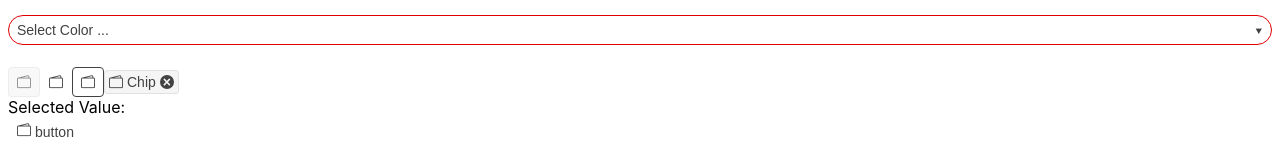
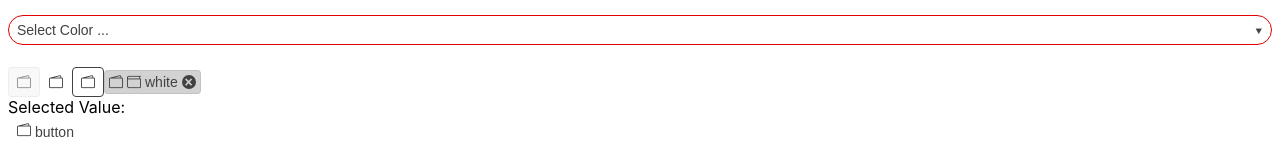
Before and after one commit to ShahedAhmadAhadi/components, a React (Create React App) app: page / in a window 1280 px wide. Shown: the part 123-283 px from the top of the page. Built offline with nearby package versions, Linux system fonts and the light colour scheme; the HTML template or start-up script is replaced by a standard one.

Commit message:
Chip completed starting ChipList

```diff
--- a/src/App.js
+++ b/src/App.js
@@ -30,7 +30,7 @@ function App() {
       <Button fillMode={''} disabled className={''} icon={'bi bi-wallet2'}></Button>
       <Button fillMode={'flat'} className={'a'} icon={'bi bi-wallet2'}></Button>
       <Button fillMode={'outline'} className={''} icon={'bi bi-wallet2'}></Button>
-      <Chip removable={true} icon={'bi bi-wallet2'} >Chip</Chip>
+      <Chip removable={true} icon={'bi bi-wallet2'}  text='white' selectedIcon={'bi bi-wallet'} selected> </Chip>
       <div className="example-config">Selected Value: {value}</div>
       {/* <DropDownLIst data={data} onChange={handleChange}></DropDownLIst> */}
       <Button fillMode={'link'} className={''} icon={'bi bi-wallet2'}>button</Button>
--- a/src/components/Chip.js
+++ b/src/components/Chip.js
@@ -1,7 +1,7 @@
 import React from 'react'
 import Button from './Button'
 
-function Chip({ removable, size, ...other }) {
+function Chip({ text, value, removable, size, removeIcon, selected, selectedIcon, children, ...other }) {
     switch (size) {
         case 'large':
             size = 'chip-lg'
@@ -21,10 +21,11 @@ function Chip({ removable, size, ...other }) {
     }
     return (
         <React.Fragment>
-            <Button className={`${size}`} {...other}>
+            <Button className={`${size} ${selected ? "chip-selected": ''}`} {...other}>
                 <span className='btn'>
-                    {other.children}
-                {removable && <span className='removable icon'>&times;</span>}
+                    {selectedIcon && selected && (<span className={`${selectedIcon} icon`}></span>)}
+                    {other.children || text}
+                    {removable && <span className={`${removeIcon? `${removeIcon}`: 'removable'} icon`}>{removeIcon ? '': <>&times;</>}</span>}
                     </span>
             </Button>
         </React.Fragment>
--- a/src/index.css
+++ b/src/index.css
@@ -304,6 +304,9 @@
     .chip-selected {
         background-color: #d2d2d2;
     }
+    .chip-selected .removable{
+        color: #d2d2d2;
+    }
     .btn-outline {
         color: #424242;
         border: 1px solid currentColor;
```
Also changed, not shown: src/components/ChipList.js (added, +11 -0 lines).
